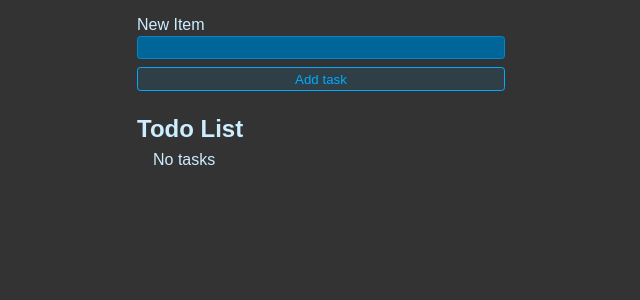
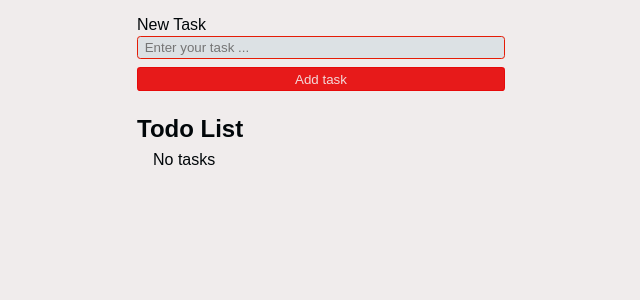
Before and after one commit to mortalprotagonist/react-todo-list, a React (Vite) app: page / in a window 1280 px wide. Shown: the top 300 px of the page, without its empty margins (319-959 px from the left). Built offline with nearby package versions, Linux system fonts and the light colour scheme.

Commit message:
changed the UI

```diff
--- a/src/App.css
+++ b/src/App.css
@@ -4,8 +4,8 @@
 }
 
 body {
-  background: #333;
-  color: hsl(200, 100%, 90%);
+  background: #f0ecec;
+  color: hsl(200, 82%, 2%);
   max-width: 400px;
   padding: 1rem;
   margin: 0 auto;
@@ -24,9 +24,9 @@ body {
 }
 
 .btn {
-  background: hsl(200, 100%, 50%, 0.1);
-  border: 1px solid hsl(200, 100%, 50%);
-  color: hsl(200, 100%, 50%);
+  background: hsla(0, 93%, 47%, 0.921);
+  border: 1px solid hsla(0, 93%, 47%, 0.921);
+  color: hsla(0, 21%, 94%, 0.909);
   padding: 0.25em 0.5em;
   border-radius: 0.25em;
   cursor: pointer;
@@ -35,7 +35,7 @@ body {
 
 .btn:hover,
 .btn:focus-visible {
-  background: hsl(200, 100%, 50%, 0.2);
+  background: hsla(355, 88%, 48%, 0.728);
 }
 
 .btn.btn-danger {
@@ -46,20 +46,20 @@ body {
 
 .btn.btn-danger:hover,
 .btn.btn-danger:focus-visible {
-  background: hsl(0, 100%, 40%, 0.2);
+  background: hsla(0, 95%, 50%, 0.2);
 }
 
 .new-item-form input {
   outline: none;
-  border: 1px solid hsl(200, 100%, 40%);
-  background: hsl(200, 100%, 30%);
+  border: 1px solid hsl(6, 95%, 46%);
+  background: hsl(203, 13%, 88%);
   border-radius: 0.25em;
   padding: 0.25em 0.5em;
   color: hsl(200, 100%, 90%);
 }
 
 .new-item-form input:focus {
-  border: 1px solid hsl(200, 100%, 70%);
+  border: 1px solid hsl(27, 93%, 48%);
 }
 
 .header {
@@ -101,7 +101,9 @@ body {
 .list li:has(input:focus-visible) label {
   outline: 1px solid hsl(200, 100%, 50%);
 }
-
+.item{
+  color: blue;
+}
 .list li input {
   outline: none;
   width: 0;
@@ -116,7 +118,7 @@ body {
   display: block;
   width: 0.9rem;
   height: 0.9rem;
-  background: hsl(200, 100%, 90%);
+  background: hsla(0, 96%, 48%, 0.322);
   border-radius: 0.25em;
   display: flex;
   justify-content: center;
--- a/src/NewTodoForm.jsx
+++ b/src/NewTodoForm.jsx
@@ -17,10 +17,11 @@ export function NewTodoForm(props) { //here we can do props or destructuring usi
     return (
         <form className="new-item-form" onSubmit={handleSubmit}>
             <div className="form-row">
-                <label htmlFor="item"> New Item</label>
+                <label htmlFor="item"> New Task</label>
                 <input
                     value={newItem}
                     type="text"
+                    placeholder="Enter your task ..."
                     id="item"
                     onChange={e => SetNewItem(e.target.value)}>
                 </input>
```
